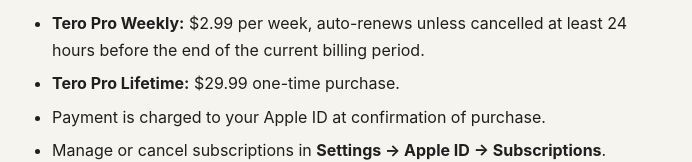
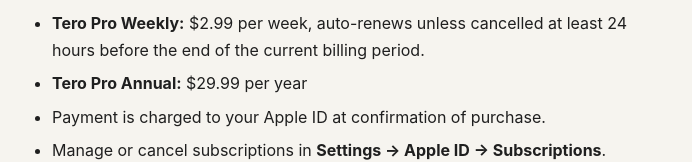
Before and after one commit to suganshreyas/roughdraftapps.github.io, a plain HTML site: page privacy.html in a window 1280 px wide. Shown: the part 7932-8094 px from the top of the page, without its empty margins (292-984 px from the left). Drawn offline with Linux system fonts and the light colour scheme.

Commit message:
Update privacy.html

```diff
--- a/privacy.html
+++ b/privacy.html
@@ -352,7 +352,7 @@
 <h4>Subscription Information</h4>
 <ul>
   <li><strong>Tero Pro Weekly:</strong> $2.99 per week, auto-renews unless cancelled at least 24 hours before the end of the current billing period.</li>
-  <li><strong>Tero Pro Lifetime:</strong> $29.99 one-time purchase.</li>
+  <li><strong>Tero Pro Annual:</strong> $29.99 per year</li>
   <li>Payment is charged to your Apple ID at confirmation of purchase.</li>
   <li>Manage or cancel subscriptions in <strong>Settings &rarr; Apple ID &rarr; Subscriptions</strong>.</li>
   <li><a href="https://www.apple.com/legal/internet-services/itunes/dev/stdeula/" target="_blank" rel="noopener">Terms of Use (Apple Standard EULA)</a></li>
```
